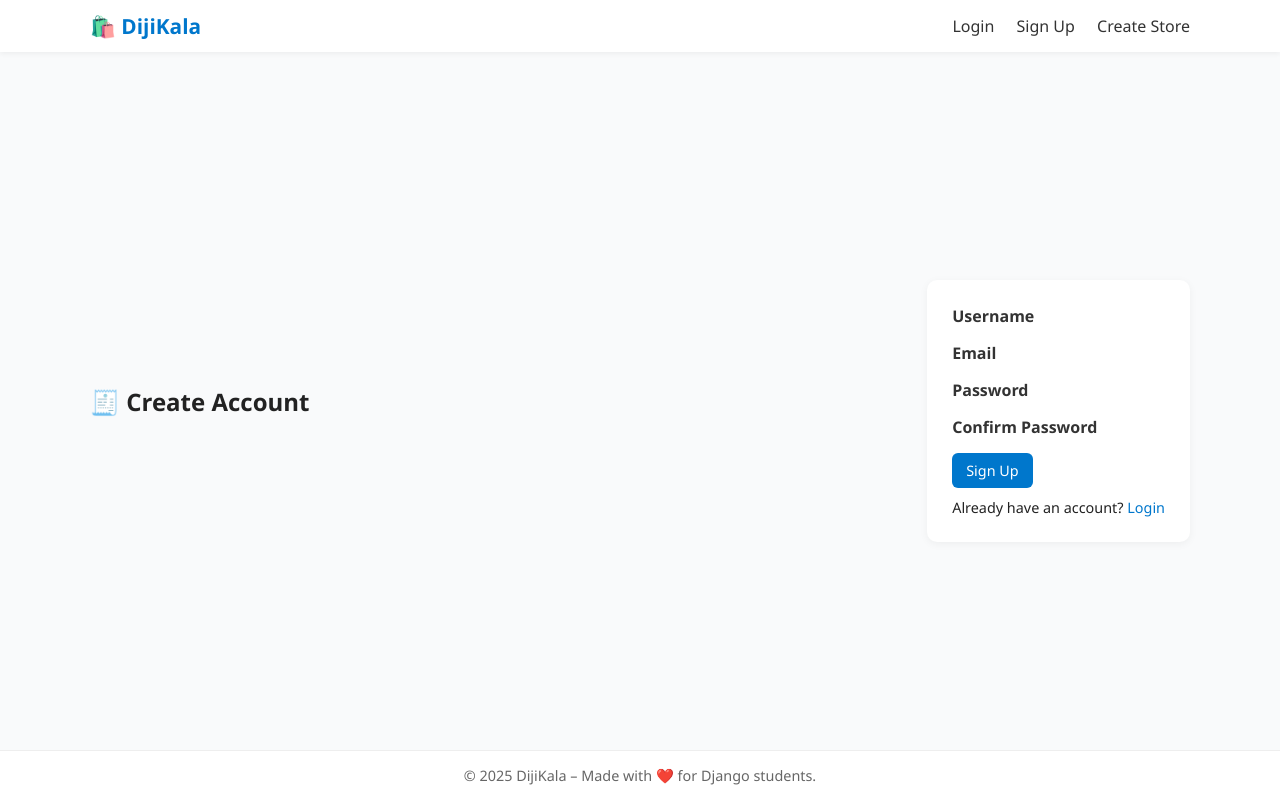
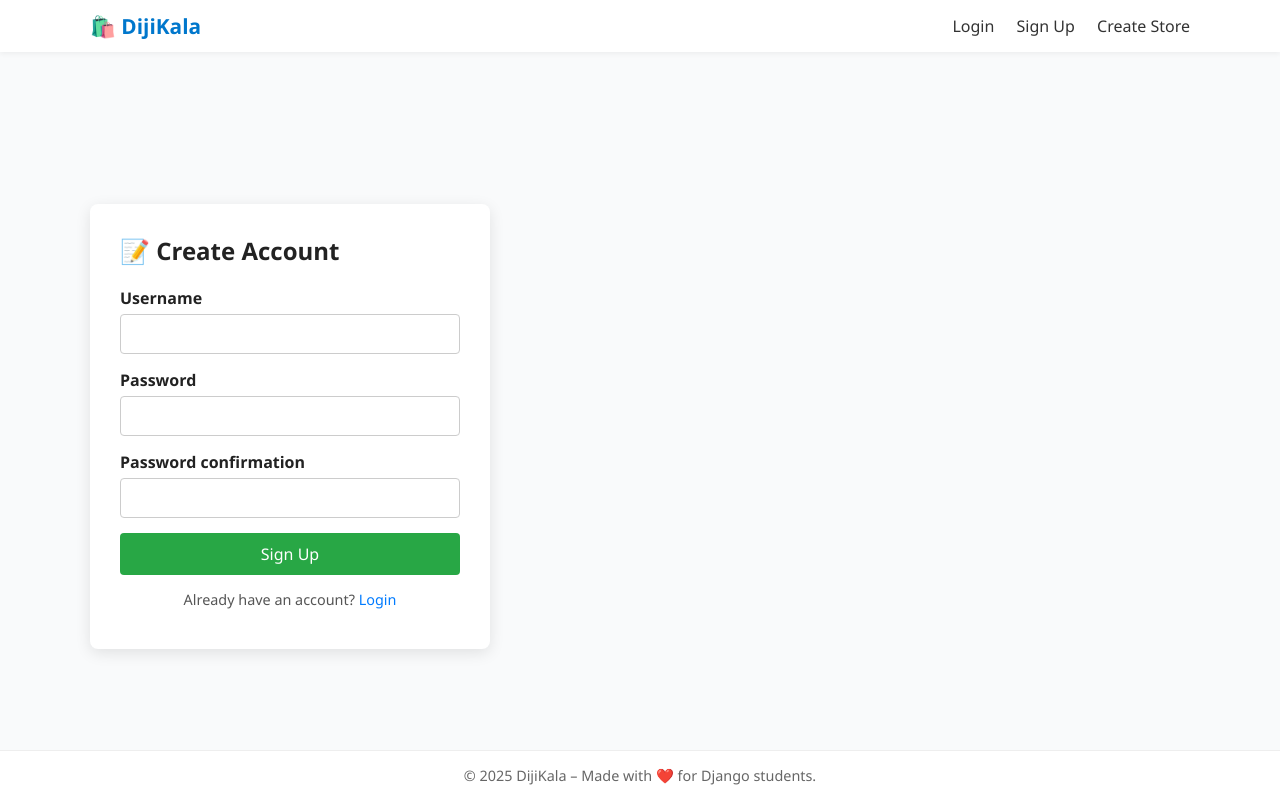
Before and after one commit to ZahraAghaeii/DijiKala, a Django app: page /signup/ in a window 1280 px wide. Run offline with Django 5.2, Linux system fonts and the light colour scheme.

Commit message:
feat: implement user signup logic using UserCreationForm and style template

```diff
--- a/marketplace/views.py
+++ b/marketplace/views.py
@@ -1,6 +1,8 @@
 from django.shortcuts import render, get_object_or_404, redirect
 from .models import Product, Store, CartItem, CustomerProfile
 from django.contrib.auth.decorators import login_required
+from django.contrib.auth.forms import UserCreationForm
+from django.contrib.auth import login
 
 def home_view(request):
     # گرفتن همه محصولات و مرتب‌سازی بر اساس جدیدترین‌ها
@@ -84,7 +86,15 @@ def logout_view(request):
     return render(request, 'registration/logged_out.html')
 
 def signup_view(request):
-    return render(request, 'registration/signup.html')
+    if request.method == 'POST':
+        form = UserCreationForm(request.POST)
+        if form.is_valid():
+            user = form.save() # ذخیره کاربر جدید در دیتابیس
+            login(request, user) # لاگین خودکار بعد از ثبت‌نام موفق
+            return redirect('home') # هدایت به صفحه اصلی
+    else:
+        form = UserCreationForm()
+    return render(request, 'registration/signup.html', {'form': form})
 
 def create_store_view(request):
     return render(request, 'store_detail.html') # یا هر قالبی که بعداً کامل
--- a/templates/registration/signup.html
+++ b/templates/registration/signup.html
@@ -1,34 +1,42 @@
 {% extends 'base.html' %}
+{% load static %}
+
 {% block title %}Sign Up | DijiKala{% endblock %}
 
 {% block content %}
-<h2>🧾 Create Account</h2>
+<div class="auth-container" style="display: flex; justify-content: center; align-items: center; margin-top: 50px;">
+    <div class="card" style="width: 400px; padding: 30px; box-shadow: 0 4px 15px rgba(0,0,0,0.1); border-radius: 8px;">
+        <h2 style="margin-bottom: 20px;">📝 Create Account</h2>
 
-<form method="post" class="auth-form">
-    {% csrf_token %}
-    {{ form.non_field_errors }}
+        <form method="post">
+            {% csrf_token %}
 
-    <div class="form-group">
-        <label for="id_username">Username</label>
-        {{ form.username }}
+            {% if form.errors %}
+                <div style="color: red; margin-bottom: 15px; font-size: 14px;">
+                    Please correct the errors below.
+                </div>
+            {% endif %}
+
+            {% for field in form %}
+                <div class="form-group" style="margin-bottom: 15px;">
+                    <label for="{{ field.id_for_label }}" style="display: block; margin-bottom: 5px; font-weight: bold;">{{ field.label }}</label>
+                    <input type="{{ field.field.widget.input_type|default:'text' }}"
+                           name="{{ field.html_name }}"
+                           id="{{ field.id_for_label }}"
+                           required
+                           style="width: 100%; padding: 10px; border: 1px solid #ccc; border-radius: 4px;">
+                    {% if field.errors %}
+                        <span style="color: red; font-size: 12px;">{{ field.errors|striptags }}</span>
+                    {% endif %}
+                </div>
+            {% endfor %}
+
+            <button type="submit" class="btn" style="width: 100%; padding: 10px; background-color: #28a745; color: white; border: none; border-radius: 4px; cursor: pointer; font-size: 16px;">Sign Up</button>
+        </form>
+
+        <p style="margin-top: 15px; text-align: center;">
+            Already have an account? <a href="{% url 'login' %}" style="color: #007bff; text-decoration: none;">Login</a>
+        </p>
     </div>
-    <div class="form-group">
-        <label for="id_email">Email</label>
-        {{ form.email }}
-    </div>
-    <div class="form-group">
-        <label for="id_password1">Password</label>
-        {{ form.password1 }}
-    </div>
-    <div class="form-group">
-        <label for="id_password2">Confirm Password</label>
-        {{ form.password2 }}
-    </div>
-
-    <button type="submit" class="btn">Sign Up</button>
-
-    <p class="auth-link">Already have an account?
-        <a href="{% url 'login' %}">Login</a>
-    </p>
-</form>
+</div>
 {% endblock %}
```
